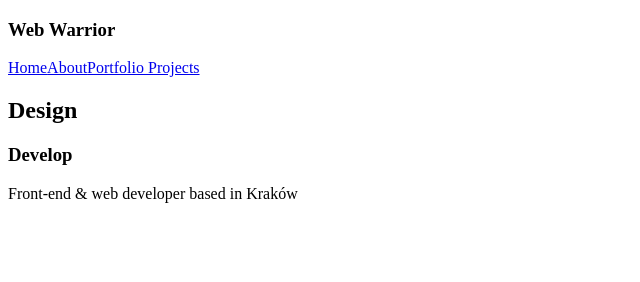
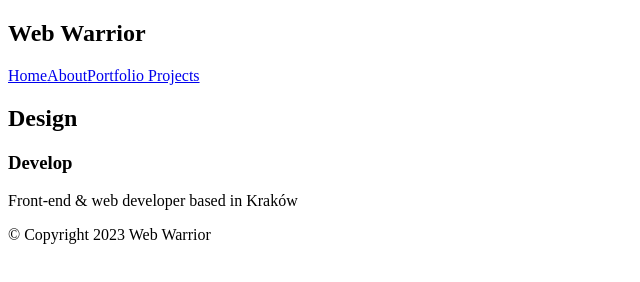
Before and after one commit to AndrzejBuleczka/gatsby-web-warrior, a Gatsby site: page / in a window 1280 px wide. Shown: the whole page, without its empty margins (0-640 px from the left). Built offline with nearby package versions, Linux system fonts and the light colour scheme; Gatsby itself is replaced by a stand-in of ours.

Commit message:
adding layout

```diff
--- a/src/components/Layout.js
+++ b/src/components/Layout.js
@@ -1,10 +1,16 @@
 import React from 'react'
 import Navbar from './NavBar'
 
-export default function Layout() {
+export default function Layout({children}) {
   return (
     <div className='layout'>
       <Navbar />
+      <div className="content">
+        {children}
+      </div>
+      <footer>
+        <p>© Copyright 2023 Web Warrior</p>
+      </footer>
     </div>
   )
 }
--- a/src/pages/404.js
+++ b/src/pages/404.js
@@ -1,7 +1,9 @@
 import React from 'react'
+import Layout from '../components/Layout'
 
 export default function NotFound() {
   return (
+    <Layout>
       <div>
         <h2>404</h2>
         <p>Sorry, that page doesn't exist</p>
@@ -15,5 +17,6 @@ export default function NotFound() {
           title="Embedded youtube"
         />
       </div>
+    </Layout>
   )
 }
--- a/src/pages/about.js
+++ b/src/pages/about.js
@@ -1,14 +1,15 @@
 import React from 'react'
-import Navbar from '../components/NavBar'
+import Layout from '../components/Layout'
 
 export default function about() {
   return (
+    <Layout>
       <div>
-      <Navbar />
         <h1>About</h1>
         <p>Lorem ipsum dolor sit amet consectetur, adipisicing elit. Tempore, eveniet expedita ea, illo ducimus, nobis laborum veritatis cupiditate aspernatur ratione exercitationem sed? Non eos nobis cumque vero esse quo unde!</p>
         <p>Lorem ipsum dolor sit amet consectetur, adipisicing elit. Tempore, eveniet expedita ea, illo ducimus, nobis laborum veritatis cupiditate aspernatur ratione exercitationem sed? Non eos nobis cumque vero esse quo unde!</p>
         <p>Lorem ipsum dolor sit amet consectetur, adipisicing elit. Tempore, eveniet expedita ea, illo ducimus, nobis laborum veritatis cupiditate aspernatur ratione exercitationem sed? Non eos nobis cumque vero esse quo unde!</p>
       </div>
+    </Layout>
   )
 }
--- a/src/pages/index.js
+++ b/src/pages/index.js
@@ -1,15 +1,17 @@
 import * as React from "react"
-import Navbar from "../components/NavBar"
+import Layout from "../components/Layout"
+
 
 export default function Home() {
   return (
+    <Layout>
       <section>
-      <Navbar />
         <div>
           <h2>Design</h2>
           <h3>Develop</h3>
           <p>Front-end & web developer based in Kraków</p>
         </div>
       </section>
+    </Layout>
   )
 }
```
Also changed, not shown: src/pages/projects/index.js (+7 -6 lines). Lines whose indentation alone changed are shown as unchanged.
